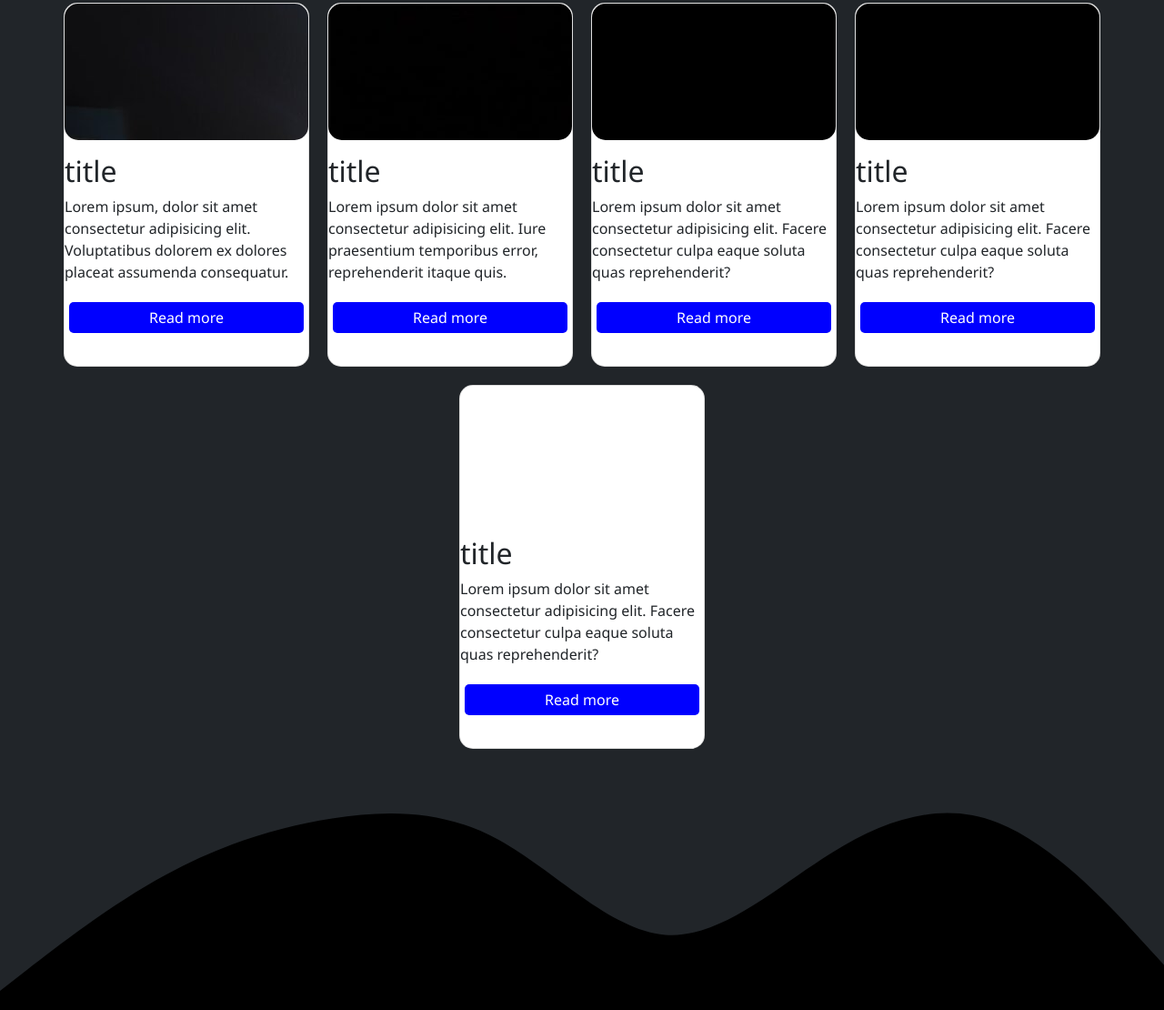
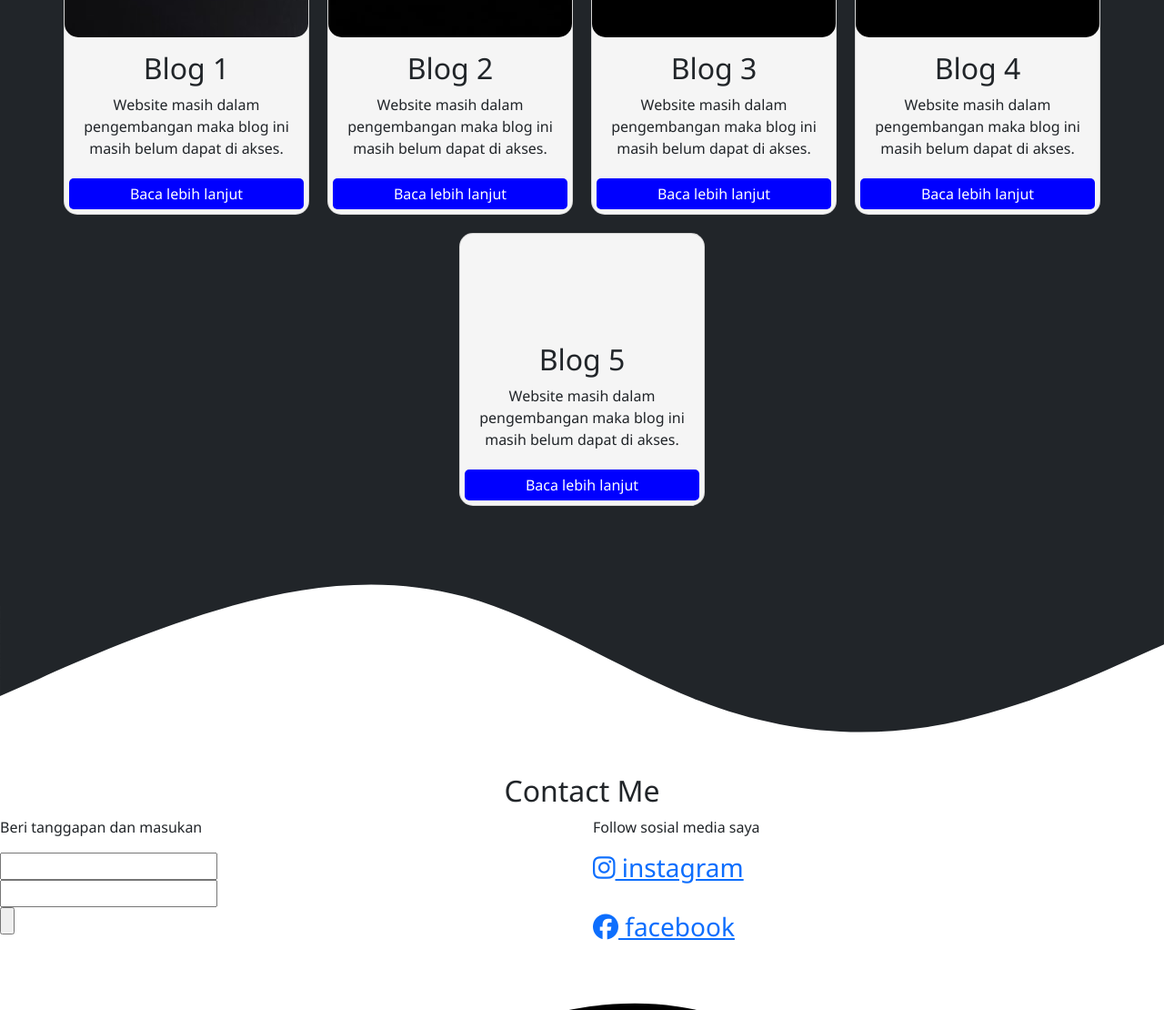
Before and after one commit to sinatriapb/sinatriapb.github.io, a plain HTML site: page index.html in a window 1280 px wide. Shown: the part 1690-2800 px from the top of the page at 91% size. Drawn offline with nearby package versions, Linux system fonts and the light colour scheme; a web font is replaced by a local one.

Commit message:
menambahkan form

```diff
--- a/index.html
+++ b/index.html
@@ -21,17 +21,6 @@
     <title>Sinatria Pindho | Landing Page</title>
 </head>
 <body>
-  <!-- header -->
-  <figure class="text-center">
-  <blockquote class="blockquote">
-    <p>Selamat datang di website saya!.</p>
-  </blockquote>
-  <figcaption class="blockquote-footer">
-    by <cite title="Source Title">author</cite>
-  </figcaption>
-</figure>
-
-  <!-- akhir header -->
     <!-- navbar -->
 <div class="nav">
   <input type="checkbox" id="nav-check">
@@ -65,7 +54,7 @@
       <div class="hero-image">
           <div class="hero-text container-fluid">
               <h1>Sinatria Pindho Barokah</h1>
-              <p><i class="fa-solid fa-blog"></i> Blog . <i class="fa-solid fa-code"></i> Web Developement . <i class="fa-solid fa-seedling"></i> Newbie</p>
+              <p><i class="fa-solid fa-blog"></i> Blog . <i class="fa-solid fa-code"></i> Personal web. <i class="fa-solid fa-seedling"></i> Newbie</p>
           </div>
       </div>
   </section>
@@ -95,7 +84,7 @@
 
         </div>
     </div>
-<svg xmlns="http://www.w3.org/2000/svg" viewBox="0 0 1440 320"><path fill="#4d4d4d" fill-opacity="1" d="M0,224L48,229.3C96,235,192,245,288,234.7C384,224,480,192,576,176C672,160,768,160,864,170.7C960,181,1056,203,1152,197.3C1248,192,1344,160,1392,144L1440,128L1440,320L1392,320C1344,320,1248,320,1152,320C1056,320,960,320,864,320C768,320,672,320,576,320C480,320,384,320,288,320C192,320,96,320,48,320L0,320Z"></path></svg>
+<svg xmlns="http://www.w3.org/2000/svg" viewBox="0 0 1440 320"><path fill="#212529 " fill-opacity="1" d="M0,96L48,122.7C96,149,192,203,288,229.3C384,256,480,256,576,234.7C672,213,768,171,864,154.7C960,139,1056,149,1152,170.7C1248,192,1344,224,1392,240L1440,256L1440,320L1392,320C1344,320,1248,320,1152,320C1056,320,960,320,864,320C768,320,672,320,576,320C480,320,384,320,288,320C192,320,96,320,48,320L0,320Z"></path></svg>
 </section>
 <!-- section 2 -->
 
@@ -109,39 +98,69 @@
   </div>
   <div class="card">
     <div class="card-image img1"></div>
-    <h2>title</h2>
-    <P>Lorem ipsum, dolor sit amet consectetur adipisicing elit. Voluptatibus dolorem ex dolores placeat assumenda consequatur.</P>
-    <a href="">Read more</a>
+    <h2>Blog 1</h2>
+    <P>Website masih dalam pengembangan maka blog ini masih belum dapat di akses.</P>
+    <a href="">Baca lebih lanjut</a>
    </div>
   <div class="card">
     <div class="card-image img2"></div>
-    <h2>title</h2>
-    <P>Lorem ipsum dolor sit amet consectetur adipisicing elit. Iure praesentium temporibus error, reprehenderit itaque quis.</P>
-     <a href="">Read more</a>
+    <h2>Blog 2</h2>
+    <P>Website masih dalam pengembangan maka blog ini masih belum dapat di akses.</P>
+     <a href="">Baca lebih lanjut</a>
    </div>
   <div class="card">
     <div class="card-image img3"></div>
-    <h2>title</h2>
-    <P>Lorem ipsum dolor sit amet consectetur adipisicing elit. Facere consectetur culpa eaque soluta quas reprehenderit?</P>
-     <a href="">Read more</a>
+    <h2>Blog 3</h2>
+    <P>Website masih dalam pengembangan maka blog ini masih belum dapat di akses.</P>
+     <a href="">Baca lebih lanjut</a>
    </div>
   <div class="card">
     <div class="card-image img4"></div>
-    <h2>title</h2>
-    <P>Lorem ipsum dolor sit amet consectetur adipisicing elit. Facere consectetur culpa eaque soluta quas reprehenderit?</P>
-     <a href="">Read more</a>
+    <h2>Blog 4</h2>
+    <P>Website masih dalam pengembangan maka blog ini masih belum dapat di akses.</P>
+     <a href="">Baca lebih lanjut</a>
    </div>
   <div class="card">
     <div class="card-image img5"></div>
-    <h2>title</h2>
-    <P>Lorem ipsum dolor sit amet consectetur adipisicing elit. Facere consectetur culpa eaque soluta quas reprehenderit?</P>
-     <a href="">Read more</a>
+    <h2>Blog 5</h2>
+    <P>Website masih dalam pengembangan maka blog ini masih belum dapat di akses.</P>
+     <a href="">Baca lebih lanjut</a>
    </div>
 
 </section>
-<section class="bg-dark">
-<svg xmlns="http://www.w3.org/2000/svg" viewBox="0 0 1440 320"><path fill="#000000" fill-opacity="1" d="M0,288L34.3,261.3C68.6,235,137,181,206,144C274.3,107,343,85,411,74.7C480,64,549,64,617,101.3C685.7,139,754,213,823,218.7C891.4,224,960,160,1029,117.3C1097.1,75,1166,53,1234,80C1302.9,107,1371,181,1406,218.7L1440,256L1440,320L1405.7,320C1371.4,320,1303,320,1234,320C1165.7,320,1097,320,1029,320C960,320,891,320,823,320C754.3,320,686,320,617,320C548.6,320,480,320,411,320C342.9,320,274,320,206,320C137.1,320,69,320,34,320L0,320Z "></path></svg>
+<!-- wave -->
+<svg xmlns="http://www.w3.org/2000/svg" viewBox="0 0 1440 320"><path fill="#212529 " fill-opacity="1" d="M0,224L48,202.7C96,181,192,139,288,112C384,85,480,75,576,101.3C672,128,768,192,864,229.3C960,267,1056,277,1152,261.3C1248,245,1344,203,1392,181.3L1440,160L1440,0L1392,0C1344,0,1248,0,1152,0C1056,0,960,0,864,0C768,0,672,0,576,0C480,0,384,0,288,0C192,0,96,0,48,0L0,0Z"></path></svg>
+<!-- form contact -->
+<section id="contact">
+  <h2 class="text-center">Contact Me</h2>
+<div class="container-contact">
+
+<div class="row">
+  <div class="col">
+<div class="form">
+  <p>Beri tanggapan dan masukan</p>
+  <input type="email" name="" id=""><br>
+  <input type="text"><br>
+  <input type="button">
+
+</div>
+</div>
+<div class="col md-5">
+  <p>Follow sosial media saya</p>
+  <div class="sosmed">
+    <h3><a href="https://www.instagram.com/sinatria_pb/"><i class="fa-brands fa-instagram"></i> instagram</a></h3><br>
+    <h3><a href=""><i class="fa-brands fa-facebook"></i> facebook</a></h3>
+  </div>
+</div>
+</div>
+</div>
+
+<div class="social">
+
+</div>
+<svg xmlns="http://www.w3.org/2000/svg" viewBox="0 0 1440 320"><path fill="#000" fill-opacity="1" d="M0,224L48,229.3C96,235,192,245,288,224C384,203,480,149,576,112C672,75,768,53,864,74.7C960,96,1056,160,1152,170.7C1248,181,1344,139,1392,117.3L1440,96L1440,320L1392,320C1344,320,1248,320,1152,320C1056,320,960,320,864,320C768,320,672,320,576,320C480,320,384,320,288,320C192,320,96,320,48,320L0,320Z"></path></svg>
 </section>
+
 <div class="footer container-fluid">
     <div class="footer-text text-center">
         <P><i class="fa-regular fa-copyright"></i> 2022. Sinatria Pindho Barokah</P><p>Made with:</p><i class="fa-brands fa-html5"></i> HTML. <i class="fa-brands fa-css3-alt"></i> CSS. <i class="fa-brands fa-bootstrap"></i> Bootstrap 5
--- a/stylesheet.css
+++ b/stylesheet.css
@@ -1,10 +1,3 @@
-/* header */
-#header {
-  width: 100%;
-  background-color: rgb(23, 50, 73);
-}
-/* akhir header */
-
 /* nav */
 * {
   box-sizing: border-box;
@@ -176,9 +169,9 @@ body {
   flex-wrap: wrap;
 }
 .card {
-  background-color: white;
+  background-color: whitesmoke;
   width: 270px;
-  height: 400px;
+  height: 300px;
   margin: 10px;
   border-radius: 15px;
 }
@@ -218,3 +211,11 @@ body {
   transform: scale(1, 1);
   transition: all 1s ease;
 }
+.card h2 {
+  text-align: center;
+}
+.card p {
+  text-align: center;
+  padding-left: 3px;
+  padding-right: 3px;
+}
```
